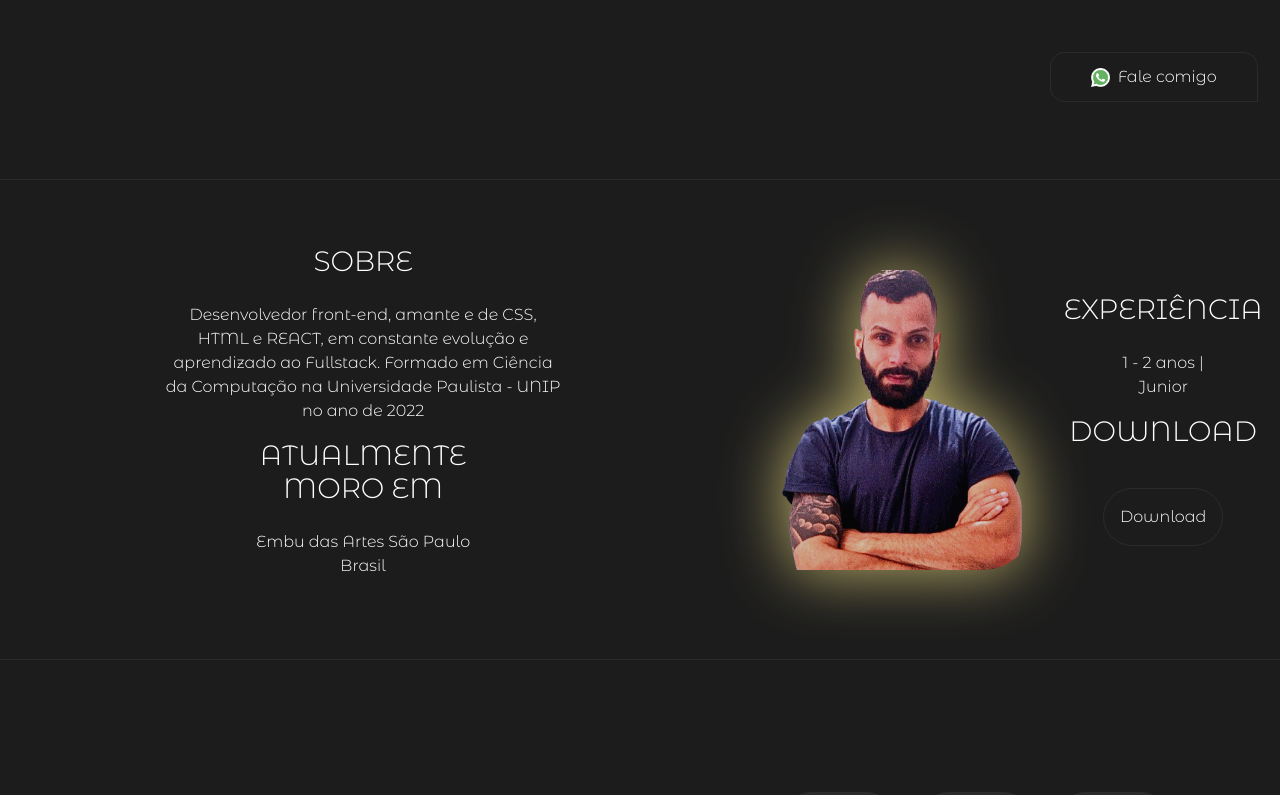
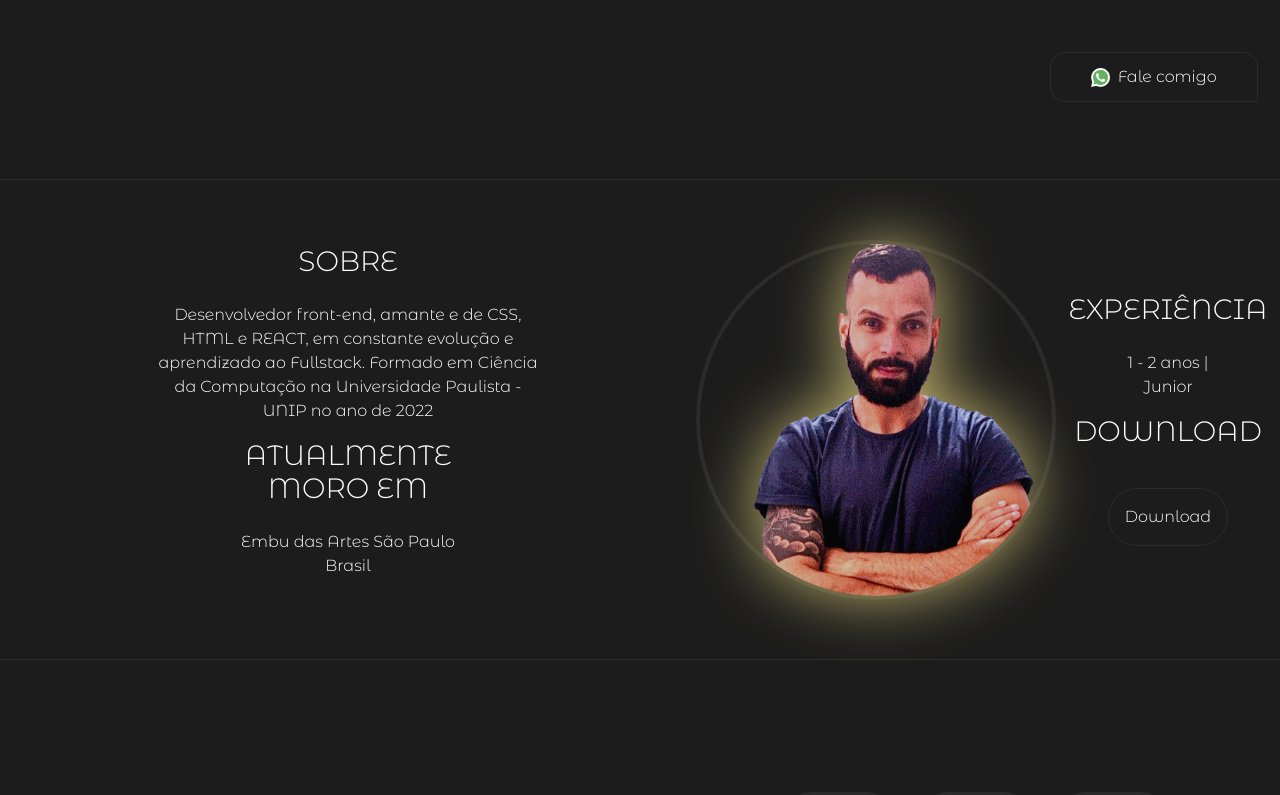
Before and after one commit to adrianodisam/NovoPortifolio, a React (Create React App) app: page / in a window 1280 px wide. Shown: the part 460-1255 px from the top of the page. Built offline with nearby package versions, Linux system fonts and the light colour scheme.

Commit message:
curriculo

```diff
--- a/src/componentes/FotoSobre/FotoSobre.module.css
+++ b/src/componentes/FotoSobre/FotoSobre.module.css
@@ -3,16 +3,18 @@
   justify-content: center;
   align-items: center;
   width: 50%;
+  border: solid 4px var(--CorBorda);
+  border-radius: 50%;
   /* background: hsla(0, 0%, 67%, 0.1); */
 }
 
 .Container img {
   border-radius: 4rem;
   display: flex;
-  -webkit-filter: grayscale(2);
-  filter: grayscale(2);
-  width: 20rem;
-  padding: 10px;
+  /* -webkit-filter: grayscale(2); */
+  /* filter: grayscale(2); */
+  width: 22rem;
+  /* padding: 10px; */
   transition: all 0.4s;
   /* clip-path: polygon(
     20% 0%,
@@ -28,6 +30,7 @@
     80% 0%,
     51% 1%
   ); */
+  border-radius: 50%;
   filter: drop-shadow(0 0 2rem #eedd82);
   opacity: 0.8;
 }
```
Also changed, not shown: 1 other file (tests, documents, lock files or other folders).
